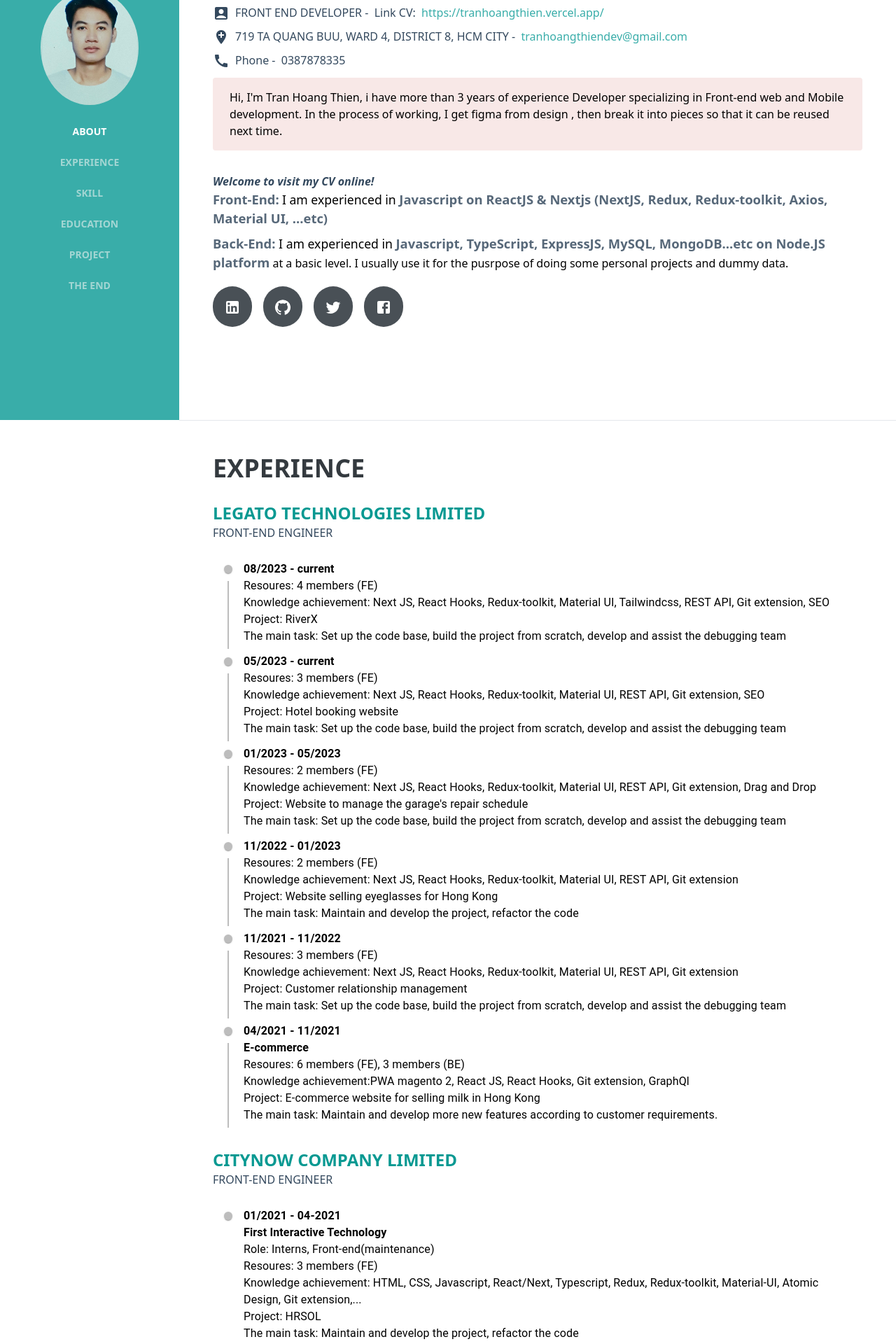
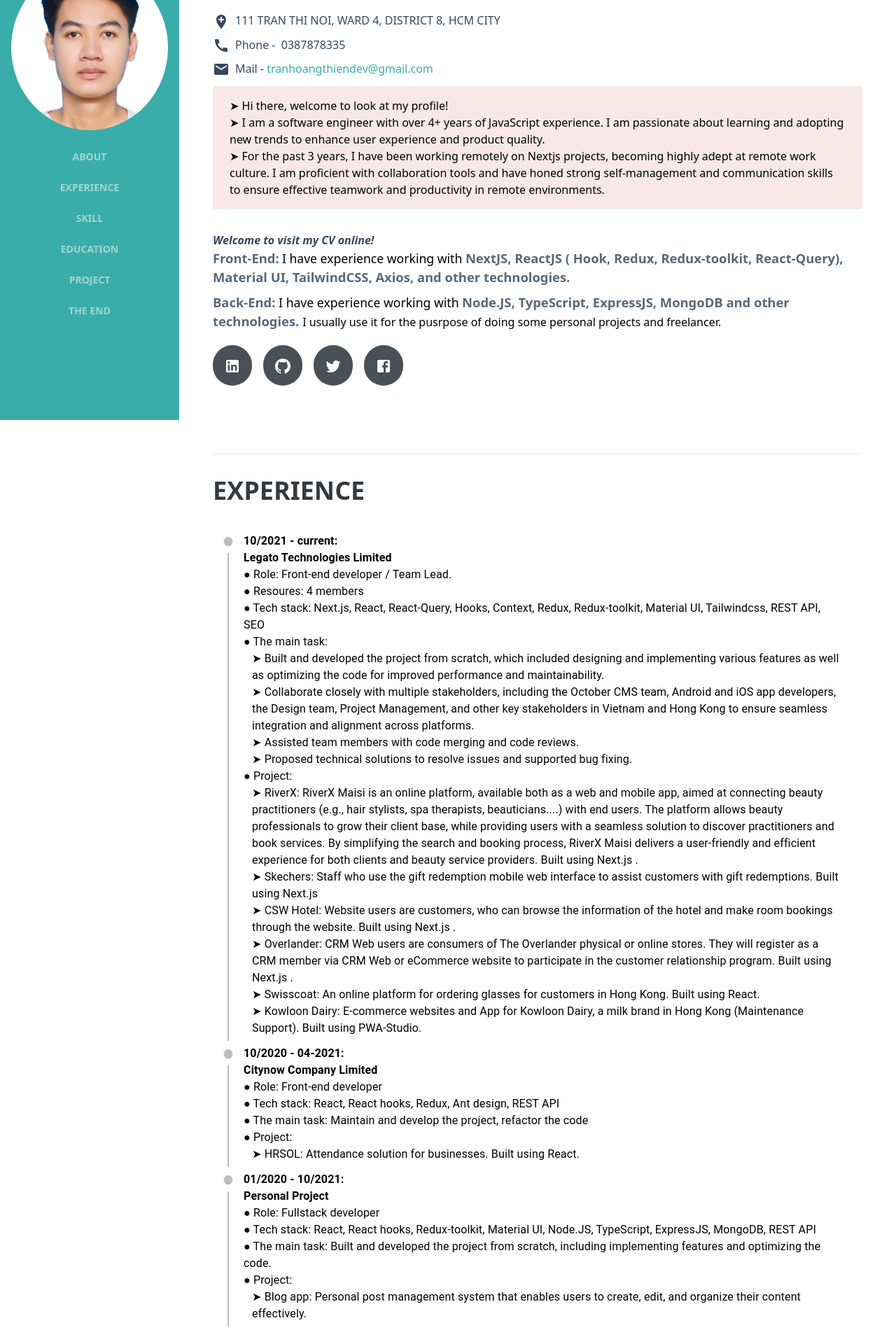
Before and after one commit to Thien521999/my-cv, a Next.js app: page / in a window 1280 px wide. Shown: the part 200-2120 px from the top of the page at 70% size. Built offline with nearby package versions, Linux system fonts and the light colour scheme.

Commit message:
update CV 24/10/2024

```diff
--- a/components/Main/About.tsx
+++ b/components/Main/About.tsx
@@ -6,6 +6,7 @@ import LinkedInIcon from '@mui/icons-material/LinkedIn';
 import TwitterIcon from '@mui/icons-material/Twitter';
 import GitHubIcon from '@mui/icons-material/GitHub';
 import CallIcon from '@mui/icons-material/Call';
+import EmailIcon from '@mui/icons-material/Email';
 
 const links = [
   {
@@ -32,30 +33,31 @@ const links = [
 const email = 'tranhoangthiendev@gmail.com';
 
 export const About = () => {
-  const year = 3;
+  const year = 4;
   return (
-    <div id="about" className="flex flex-col p-12 min-h-screen justify-center">
-      <h1 className="flex text-6xl mb-3 uppercase font-bold text-[#343a3f]">Trần Hoàng Thiên</h1>
-      <div className="flex items-center font-medium mb-2 text-1xl text-[#34495e]">
+    <div id="about" className="flex flex-col py-8 min-h-screen justify-center">
+      <h1 className="flex text-6xl mb-3 uppercase font-bold text-[#343a3f] text-center">
+        Trần Hoàng Thiên
+      </h1>
+      {/* <div className="flex items-center font-medium mb-2 text-1xl text-[#34495e]">
         <span className="mr-2">
           <AccountBoxIcon />
         </span>
-        FRONT END DEVELOPER - &nbsp; <span>Link CV: &nbsp;</span>
+        FRONT END DEVELOPER
         <a
           href={`https://tranhoangthien.vercel.app/`}
           className="text-[#39ada9] hover:text-[#f9983a]"
         >
           https://tranhoangthien.vercel.app/
         </a>
-      </div>
+      </div> */}
       <div className="flex items-center font-medium mb-2 text-1xl text-[#34495e]">
-        <span className="mr-2">
-          <AddLocationIcon />
+        <span>
+          <span className="mr-2">
+            <AddLocationIcon />
+          </span>
+          111 TRAN THI NOI, WARD 4, DISTRICT 8, HCM CITY
         </span>
-        719 TA QUANG BUU, WARD 4, DISTRICT 8, HCM CITY - &nbsp;
-        <a href={`mailto:${email}`} className="text-[#39ada9] hover:text-[#f9983a]">
-          tranhoangthiendev@gmail.com
-        </a>
       </div>
       <div className="flex items-center font-medium mb-2 text-1xl text-[#34495e]">
         <span className="mr-2">
@@ -63,28 +65,44 @@ export const About = () => {
         </span>
         Phone -&nbsp; 0387878335
       </div>
+      <div className="flex items-center font-medium mb-2 text-1xl text-[#34495e]">
+        <span className="mr-2">
+          <EmailIcon />
+        </span>
+        Mail -&nbsp;{' '}
+        <a href={`mailto:${email}`} className="text-[#39ada9] hover:text-[#f9983a]">
+          tranhoangthiendev@gmail.com
+        </a>
+      </div>
       <div className=" mt-1 px-6 py-4 bg-[#f8e8e7] rounded rounded-bl">
-        {`Hi, I'm Tran Hoang Thien, i have more than ${year} years of experience Developer specializing in Front-end web and
-        Mobile development. In the process of working, I get figma from design , then break it into
-        pieces so that it can be reused next time.`}
+        <div>➤ Hi there, welcome to look at my profile!</div>
+        <div>
+          {`➤ I am a software engineer with over ${year}+ years of JavaScript experience. I am passionate about learning and adopting new trends to enhance user experience and product quality.`}
+        </div>
+        <div>
+          ➤ For the past 3 years, I have been working remotely on Nextjs projects, becoming highly
+          adept at remote work culture. I am proficient with collaboration tools and have honed
+          strong self-management and communication skills to ensure effective teamwork and
+          productivity in remote environments.
+        </div>
       </div>
       <i className="mt-8 text-[#34495e] font-bold">Welcome to visit my CV online!</i>
       <div className="mb-2">
         <span className="text-[#576879] text-[1.15rem] font-bold text-1xl">Front-End:</span>{' '}
-        <span className="text-[1.1rem]">I am experienced in&nbsp;</span>
+        <span className="text-[1.1rem]">I have experience working with&nbsp;</span>
         <span className="text-[#576879] text-[1.15rem] font-bold text-1xl">
-          Javascript on ReactJS & Nextjs (NextJS, Redux, Redux-toolkit, Axios, Material UI, ...etc)
+          NextJS, ReactJS ( Hook, Redux, Redux-toolkit, React-Query), Material UI, TailwindCSS,
+          Axios, and other technologies.
         </span>
       </div>
       <div>
         <span className="text-[#576879] text-[1.15rem] font-bold text-1xl">Back-End:</span>
-        <span className="text-[1.1rem]"> I am experienced in&nbsp;</span>
+        <span className="text-[1.1rem]"> I have experience working with&nbsp;</span>
         <span className="text-[#576879] text-[1.15rem] font-bold text-1xl">
-          Javascript, TypeScript, ExpressJS, MySQL, MongoDB...etc on Node.JS platform
+          Node.JS, TypeScript, ExpressJS, MongoDB and other technologies.&nbsp;
         </span>
-        &nbsp;at a basic level.&nbsp;
         <span>
-          I usually use it for the pusrpose of doing some personal projects and dummy data.
+          I usually use it for the pusrpose of doing some personal projects and freelancer.
         </span>
       </div>
       <div className="flex gap-4 text-center mt-5">
@@ -100,17 +118,6 @@ export const About = () => {
           </a>
         ))}
       </div>
-      {/* <div className="flex flex-row justify-between items-center border-b-2 pb-2 #000000">
-        <span>Summary</span>
-        <a href="https://github.com/Thien521999/my-cv" target="_blank" rel="noreferrer">
-          View my source code on Github
-        </a>
-      </div>
-      <div className=" mt-1 px-6 py-4 hover:shadow-inner">
-        Hi, Im Tran Hoang Thien, a two-year experience Developer specializing in Front-end web and
-        Mobile development. In the process of working, I get figma from design , then break it into
-        pieces so that it can be reused next time.
-      </div> */}
     </div>
   );
 };
--- a/components/Main/Education.tsx
+++ b/components/Main/Education.tsx
@@ -2,7 +2,7 @@ import React from 'react';
 
 export const Education = () => {
   return (
-    <div id="education" className="flex flex-col p-12 min-h-screen justify-center">
+    <div id="education" className="flex flex-col py-8 min-h-screen justify-center">
       <div className="pb-8 flex text-4xl uppercase font-bold text-[#343a3f]">
         <span>Education</span>
       </div>
@@ -10,6 +10,7 @@ export const Education = () => {
         <div>University of Science (HCMUS)</div>
         <div>2017-2021</div>
         <div>Major: Mathematics and Computer Science</div>
+        <div>GPA: 7.6</div>
       </div>
     </div>
   );
--- a/components/Main/End.tsx
+++ b/components/Main/End.tsx
@@ -4,7 +4,7 @@ import imgCute from '@public/images/imgCute.svg';
 
 export const End = () => {
   return (
-    <div id="the_end" className="flex flex-col p-12 min-h-screen justify-center">
+    <div id="the_end" className="flex flex-col min-h-screen justify-center">
       <div className="pb-8 flex text-4xl uppercase font-bold text-[#343a3f]">
         <span>THE END</span>
       </div>
--- a/components/Main/Experience.tsx
+++ b/components/Main/Experience.tsx
@@ -8,15 +8,11 @@ import TimelineDot from '@mui/lab/TimelineDot';
 
 export const Experience = () => {
   return (
-    <div id="experience" className="flex flex-col p-12 min-h-screen justify-center">
+    <div id="experience" className="flex flex-col py-8 min-h-screen justify-center">
       <div className=" pb-2 #000000">
         <span className="flex text-4xl uppercase font-bold text-[#343a3f]">Experience</span>
       </div>
       <div className="mt-1 pt-4">
-        <div className="text-[#079992] text-2xl font-bold uppercase">
-          Legato Technologies Limited
-        </div>
-        <div className="mb-4 text-[#34495e] text-1xl font-medium">FRONT-END ENGINEER</div>
         <Timeline
           sx={{
             [`& .${timelineItemClasses.root}:before`]: {
@@ -31,20 +27,71 @@ export const Experience = () => {
               <TimelineConnector />
             </TimelineSeparator>
             <TimelineContent>
-              <strong>
-                08/2023 - current
+              <div>
+                <strong>10/2021 - current:</strong>
                 <br />
-              </strong>
-              {/* <div>Role: Front-end</div> */}
-              <div>Resoures: 4 members (FE)</div>
+                <strong>Legato Technologies Limited</strong>
+              </div>
+              <div>● Role: Front-end developer / Team Lead.</div>
+              <div>● Resoures: 4 members</div>
               <div>
-                Knowledge achievement: Next JS, React Hooks, Redux-toolkit, Material UI, Tailwindcss, REST API,
-                Git extension, SEO
+                ● Tech stack: Next.js, React, React-Query, Hooks, Context, Redux, Redux-toolkit,
+                Material UI, Tailwindcss, REST API, SEO
               </div>
-              <div>{`Project: RiverX `}</div>
               <div>
-                The main task: Set up the code base, build the project from scratch, develop and
-                assist the debugging team
+                ● The main task:
+                <ul className="pl-3">
+                  <li>
+                    ➤ Built and developed the project from scratch, which included designing and
+                    implementing various features as well as optimizing the code for improved
+                    performance and maintainability.
+                  </li>
+                  <li>
+                    ➤ Collaborate closely with multiple stakeholders, including the October CMS
+                    team, Android and iOS app developers, the Design team, Project Management, and
+                    other key stakeholders in Vietnam and Hong Kong to ensure seamless integration
+                    and alignment across platforms.
+                  </li>
+                  <li>➤ Assisted team members with code merging and code reviews.</li>
+                  <li>
+                    ➤ Proposed technical solutions to resolve issues and supported bug fixing.
+                  </li>
+                </ul>
+              </div>
+              <div>
+                ● Project:
+                <ul className="pl-3">
+                  <li>
+                    ➤ RiverX: RiverX Maisi is an online platform, available both as a web and mobile
+                    app, aimed at connecting beauty practitioners (e.g., hair stylists, spa
+                    therapists, beauticians....) with end users. The platform allows beauty
+                    professionals to grow their client base, while providing users with a seamless
+                    solution to discover practitioners and book services. By simplifying the search
+                    and booking process, RiverX Maisi delivers a user-friendly and efficient
+                    experience for both clients and beauty service providers. Built using Next.js .
+                  </li>
+                  <li>
+                    ➤ Skechers: Staff who use the gift redemption mobile web interface to assist
+                    customers with gift redemptions. Built using Next.js
+                  </li>
+                  <li>
+                    ➤ CSW Hotel: Website users are customers, who can browse the information of the
+                    hotel and make room bookings through the website. Built using Next.js .
+                  </li>
+                  <li>
+                    ➤ Overlander: CRM Web users are consumers of The Overlander physical or online
+                    stores. They will register as a CRM member via CRM Web or eCommerce website to
+                    participate in the customer relationship program. Built using Next.js .
+                  </li>
+                  <li>
+                    ➤ Swisscoat: An online platform for ordering glasses for customers in Hong Kong.
+                    Built using React.{' '}
+                  </li>
+                  <li>
+                    ➤ Kowloon Dairy: E-commerce websites and App for Kowloon Dairy, a milk brand in
+                    Hong Kong (Maintenance Support). Built using PWA-Studio.
+                  </li>
+                </ul>
               </div>
             </TimelineContent>
           </TimelineItem>
@@ -54,20 +101,19 @@ export const Experience = () => {
               <TimelineConnector />
             </TimelineSeparator>
             <TimelineContent>
-              <strong>
-                05/2023 - current
+              <div>
+                <strong>10/2020 - 04-2021:</strong>
                 <br />
-              </strong>
-              {/* <div>Role: Front-end</div> */}
-              <div>Resoures: 3 members (FE)</div>
+                <strong>Citynow Company Limited</strong>
+              </div>
+              <div>● Role: Front-end developer </div>
+              <div>● Tech stack: React, React hooks, Redux, Ant design, REST API</div>
+              <div>● The main task: Maintain and develop the project, refactor the code</div>
               <div>
-                Knowledge achievement: Next JS, React Hooks, Redux-toolkit, Material UI, REST API,
-                Git extension, SEO
-              </div>
-              <div>{`Project: Hotel booking website `}</div>
-              <div>
-                The main task: Set up the code base, build the project from scratch, develop and
-                assist the debugging team
+                ● Project:
+                <ul className="pl-3">
+                  <li>➤ HRSOL: Attendance solution for businesses. Built using React.</li>
+                </ul>
               </div>
             </TimelineContent>
           </TimelineItem>
@@ -77,120 +123,29 @@ export const Experience = () => {
               <TimelineConnector />
             </TimelineSeparator>
             <TimelineContent>
-              <strong>
-                01/2023 - 05/2023
+              <div>
+                <strong>01/2020 - 10/2021:</strong>
                 <br />
-              </strong>
-              {/* <div>Role: Front-end</div> */}
-              <div>Resoures: 2 members (FE)</div>
+                <strong>Personal Project</strong>
+              </div>
+              <div>● Role: Fullstack developer </div>
               <div>
-                Knowledge achievement: Next JS, React Hooks, Redux-toolkit, Material UI, REST API,
-                Git extension, Drag and Drop
+                ● Tech stack: React, React hooks, Redux-toolkit, Material UI, Node.JS, TypeScript,
+                ExpressJS, MongoDB, REST API
               </div>
-              <div>{`Project: Website to manage the garage's repair schedule`}</div>
               <div>
-                The main task: Set up the code base, build the project from scratch, develop and
-                assist the debugging team
+                ● The main task: Built and developed the project from scratch, including
+                implementing features and optimizing the code.
               </div>
-            </TimelineContent>
-          </TimelineItem>
-          <TimelineItem>
-            <TimelineSeparator>
-              <TimelineDot />
-              <TimelineConnector />
-            </TimelineSeparator>
-            <TimelineContent>
-              <strong>
-                11/2022 - 01/2023
-                <br />
-              </strong>
-              {/* <div>Role: Front-end</div> */}
-              <div>Resoures: 2 members (FE)</div>
               <div>
-                Knowledge achievement: Next JS, React Hooks, Redux-toolkit, Material UI, REST API,
-                Git extension
+                ● Project:
+                <ul className="pl-3">
+                  <li>
+                    ➤ Blog app: Personal post management system that enables users to create, edit,
+                    and organize their content effectively.
+                  </li>
+                </ul>
               </div>
-              <div>Project: Website selling eyeglasses for Hong Kong</div>
-              <div>The main task: Maintain and develop the project, refactor the code</div>
-            </TimelineContent>
-          </TimelineItem>
-          <TimelineItem>
-            <TimelineSeparator>
-              <TimelineDot />
-              <TimelineConnector />
-            </TimelineSeparator>
-            <TimelineContent>
-              <strong>
-                11/2021 - 11/2022
-                <br />
-              </strong>
-              {/* <div>Role: Front-end</div> */}
-              <div>Resoures: 3 members (FE)</div>
-              <div>
-                Knowledge achievement: Next JS, React Hooks, Redux-toolkit, Material UI, REST API,
-                Git extension
-              </div>
-              <div>Project: Customer relationship management</div>
-              <div>
-                The main task: Set up the code base, build the project from scratch, develop and
-                assist the debugging team
-              </div>
-            </TimelineContent>
-          </TimelineItem>
-          <TimelineItem>
-            <TimelineSeparator>
-              <TimelineDot />
-              <TimelineConnector />
-            </TimelineSeparator>
-            <TimelineContent>
-              <strong>
-                04/2021 - 11/2021
-                <br />
-                E-commerce
-              </strong>
-              {/* <div>Role: Front-end</div> */}
-              <div>Resoures: 6 members (FE), 3 members (BE)</div>
-              <div>
-                Knowledge achievement:PWA magento 2, React JS, React Hooks, Git extension, GraphQl
-              </div>
-              <div>Project: E-commerce website for selling milk in Hong Kong</div>
-              <div>
-                The main task: Maintain and develop more new features according to customer
-                requirements.
-              </div>
-            </TimelineContent>
-          </TimelineItem>
-        </Timeline>
-        <div className="pt-6 text-[#079992] text-2xl font-bold uppercase">
-          Citynow Company Limited
-        </div>
-        <div className="mb-4 text-[#34495e] text-1xl font-medium">FRONT-END ENGINEER</div>
-        <Timeline
-          sx={{
-            [`& .${timelineItemClasses.root}:before`]: {
-              flex: 0,
-              padding: 0,
-            },
-          }}
-        >
-          <TimelineItem>
-            <TimelineSeparator>
-              <TimelineDot />
-            </TimelineSeparator>
-            <TimelineContent>
-              <strong>
-                01/2021 - 04-2021
-                <br />
-                First Interactive Technology
-              </strong>
-              <div>Role: Interns, Front-end(maintenance)</div>
-              <div>Resoures: 3 members (FE)</div>
-              <div>
-                Knowledge achievement: HTML, CSS, Javascript, React/Next, Typescript, Redux,
-                Redux-toolkit, Material-UI, Atomic Design, Git extension,...{' '}
-              </div>
-              <div>Project: HRSOL</div>
-              <div>The main task: Maintain and develop the project, refactor the code</div>
             </TimelineContent>
           </TimelineItem>
         </Timeline>
--- a/components/Main/Project.tsx
+++ b/components/Main/Project.tsx
@@ -5,12 +5,12 @@ import { faThumbsUp, faTrophy } from '@fortawesome/free-solid-svg-icons';
 
 export const Project = () => {
   return (
-    <div id="project" className="flex flex-col p-12 min-h-screen justify-center">
+    <div id="project" className="flex flex-col py-8 min-h-screen justify-center">
       <div className="pb-8 flex text-4xl uppercase font-bold text-[#343a3f]">
         <span>Project</span>
       </div>
       <div>
-      <div>
+        <div>
           <FontAwesomeIcon icon={faTrophy} size="1x" color="gold" />
           <span className="ml-3">CSW Hotel - Booking hotel for Hong Kong</span>&nbsp;-&nbsp;
           <a
@@ -22,16 +22,16 @@ export const Project = () => {
             https://westkowloon.townplace.com.hk/
           </a>
         </div>
-      <div>
+        <div>
           <FontAwesomeIcon icon={faTrophy} size="1x" color="gold" />
           <span className="ml-3">RiverX</span>&nbsp;-&nbsp;
           <a
-            href={`https://riverx-web-progress.legato.co/`}
+            href={`https://www-uat.maisiapp.com/`}
             target="_blank"
             rel="noreferrer"
             className="cursor-pointer text-[#39ada9] font-bold hover:text-[#f9983a]"
           >
-            https://riverx-web-progress.legato.co/
+            https://www-uat.maisiapp.com/
           </a>
         </div>
         <div>
@@ -46,7 +46,7 @@ export const Project = () => {
             https://social-network-beta-lac.vercel.app
           </a>
         </div>
-        <div>
+        {/* <div>
           <FontAwesomeIcon icon={faTrophy} size="1x" color="gold" />
           <span className="ml-3">Shopping card</span>&nbsp;-&nbsp;
           <a
@@ -57,7 +57,7 @@ export const Project = () => {
           >
             https://mini-shopping-cart.vercel.app/
           </a>
-        </div>
+        </div> */}
         <div>
           <FontAwesomeIcon icon={faTrophy} size="1x" color="gold" />
           <span className="ml-3">Overlander</span>&nbsp;-&nbsp;
--- a/components/Main/Skills.tsx
+++ b/components/Main/Skills.tsx
@@ -182,7 +182,7 @@ const listOther = [
 
 export const Skills = () => {
   return (
-    <div id="skill" className="flex flex-col p-12 min-h-screen justify-center">
+    <div id="skill" className="flex flex-col py-8 min-h-screen justify-center">
       <div className="pb-12 text-4xl uppercase font-bold text-[#343a3f]">
         <span>Skills</span>
       </div>
--- a/components/Main/index.tsx
+++ b/components/Main/index.tsx
@@ -8,7 +8,7 @@ import { Project } from './Project';
 
 export const Main = () => {
   return (
-    <div style={{ overflow: 'scroll' }}>
+    <div style={{ overflow: 'scroll' }} className="sm:p-12 px-5 py-8">
       <About />
       <hr />
       <Experience />
@@ -16,8 +16,8 @@ export const Main = () => {
       <Skills />
       <hr />
       <Education />
-      <hr />
-      <Project />
+      {/* <hr />
+      <Project /> */}
       {/* <hr />
       <Hobbies /> */}
       <hr />
--- a/components/Nav/index.tsx
+++ b/components/Nav/index.tsx
@@ -5,9 +5,10 @@ import PhoneIcon from '@mui/icons-material/Phone';
 import GitHubIcon from '@mui/icons-material/GitHub';
 import DownloadIcon from '@mui/icons-material/Download';
 import LinkedInIcon from '@mui/icons-material/LinkedIn';
-import avatar from '@public/images/avatar.jpeg';
+import avatar2 from '@public/images/avatar2.jpg';
 // import imgPeople from '@public/images/imgPeople.jpeg';
 import imgPeople from '@public/images/imgPeople.jpg';
+// import avatar from '@public/images/.jpg';
 import Image from 'next/image';
 import { Link as ScrollLink } from 'react-scroll';
 
@@ -97,7 +98,7 @@ const infos = [
 
 export const Nav = () => {
   return (
-    <nav className="lg:sticky col-span-1 lg:h-screen top-0 left-0 bottom-0 bg-[#39ada9]">
+    <nav className="lg:sticky col-span-1 lg:h-screen top-0 left-0 bottom-0 bg-[#39ada9] sm:block hidden">
       <div className="lg:flex sm:grid grid-cols-2 lg:flex-col m-4 items-center justify-center h-full">
         <div>
           {/* <div className="flex items-center justify-center text-3xl text-white mb-2">
@@ -105,10 +106,10 @@ export const Nav = () => {
           </div> */}
           <div className="flex justify-center items-center rounded-full">
             <Image
-              src={imgPeople}
+              src={avatar2}
               alt="Picture of the author"
-              width="140"
-              height="140"
+              width="240"
+              height="240"
               style={{ borderRadius: '50%' }}
             />
           </div>
```
Also changed, not shown: public/images/avatar.jpg (added), public/images/avatar2.jpg (added).
